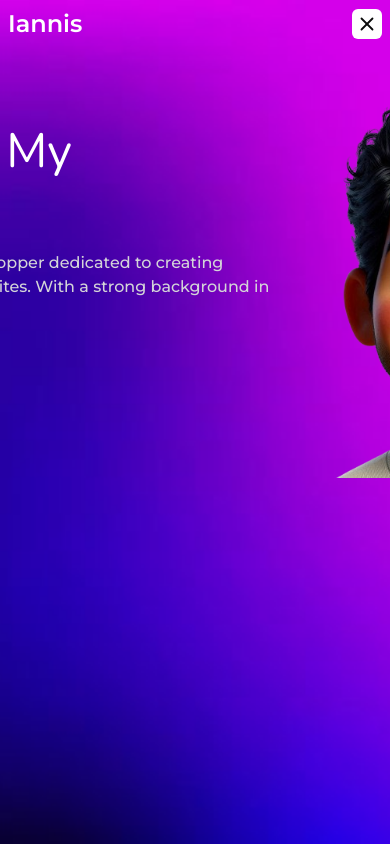
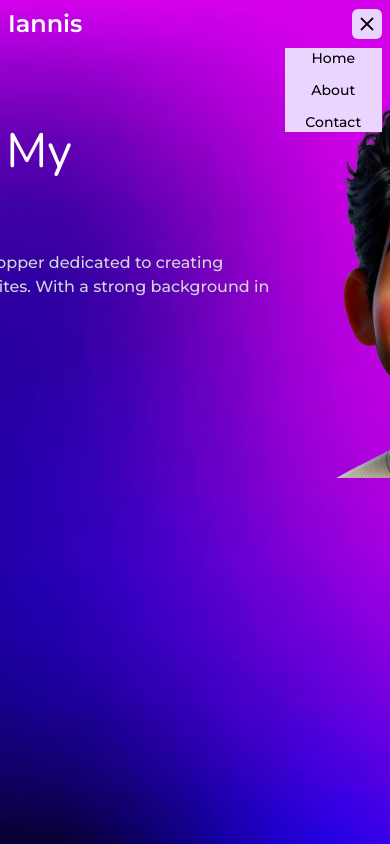
Before and after one commit to IannisG10/IannisG-portfolio, a React (Vite) app: page / in a window 390 px wide. Both pictures are taken after a click on the element 367 px from the left and 24 px from the top of the page. Shown: the top 844 px of the page. Built offline with nearby package versions, Linux system fonts and the light colour scheme; a web font is replaced by a local one.

Commit message:
sidebar responsive

```diff
--- a/src/components/Header/Header.tsx
+++ b/src/components/Header/Header.tsx
@@ -8,6 +8,7 @@ import { RiInstagramLine } from "react-icons/ri";
 import { MdOutlineWhatsapp } from "react-icons/md";
 import { IconContext } from "react-icons";
 import ResponsiveMenu from "../ResponsiveMenu/ResponsiveMenu";
+import SideBar from "../ResponsiveMenu/SideBar";
 
 const Header: React.FC = () => {
 
@@ -18,10 +19,11 @@ const Header: React.FC = () => {
     }
 
     return(
-        <header className={`${s.BgIMG}`}>
+        <header className={`${s.BgIMG} relative`}>
             <nav className="flex justify-between items-center font-monsterrat p-2 font-medium px-2 md:px-16  md:py-5">
                 <h3 className="text-white text-2xl font-semibold">Iannis</h3>
                 <ResponsiveMenu openMenu={openMenu} handleOpenMenu={handleOpenMenu}/>
+                <SideBar openMenu={openMenu}/>
                 <ul className="md:flex hidden  justify-center items-center gap-3 text-sm md:gap-8 md:text-base cursor-pointer">
                     <li className={`${s.list} text-white`}>Home</li>
                     <li className={`${s.list} text-white`}>About</li>
--- a/src/components/ResponsiveMenu/ResponsiveMenu.tsx
+++ b/src/components/ResponsiveMenu/ResponsiveMenu.tsx
@@ -10,11 +10,12 @@ interface menuProps{
 const ResponsiveMenu: React.FC<menuProps> = ({openMenu,handleOpenMenu})=>{
     return(
         <>
-            <div className="block cursor-pointer md:hidden bg-white rounded-md p-1"
+            <div className="block cursor-pointer md:hidden bg-purple-200 rounded-md p-1"
                  onClick={()=>{handleOpenMenu()}}
             >
                 {openMenu ? <X size={22}/> : <Menu size={22}/>}
             </div>
+
         </>
     )
 }
--- /dev/null
+++ b/src/components/ResponsiveMenu/SideBar.tsx
@@ -0,0 +1,19 @@
+import React from "react";
+
+interface menuProps{
+    openMenu: boolean
+
+}
+
+const SideBar: React.FC<menuProps> = ({openMenu})=>{
+    return(
+        <div className={`bg-purple-200 w-1/4 absolute top-12 right-2 ${openMenu ? "block ":"hidden "} `}>
+            <ul className="flex flex-col justify-center gap-3 items-center text-sm">
+                <li className={`text-black`}>Home</li>
+                <li className={`text-black`}>About</li>
+                <li className={`text-black`}>Contact</li>
+            </ul>
+        </div>
+    )
+}
+export default SideBar
```
